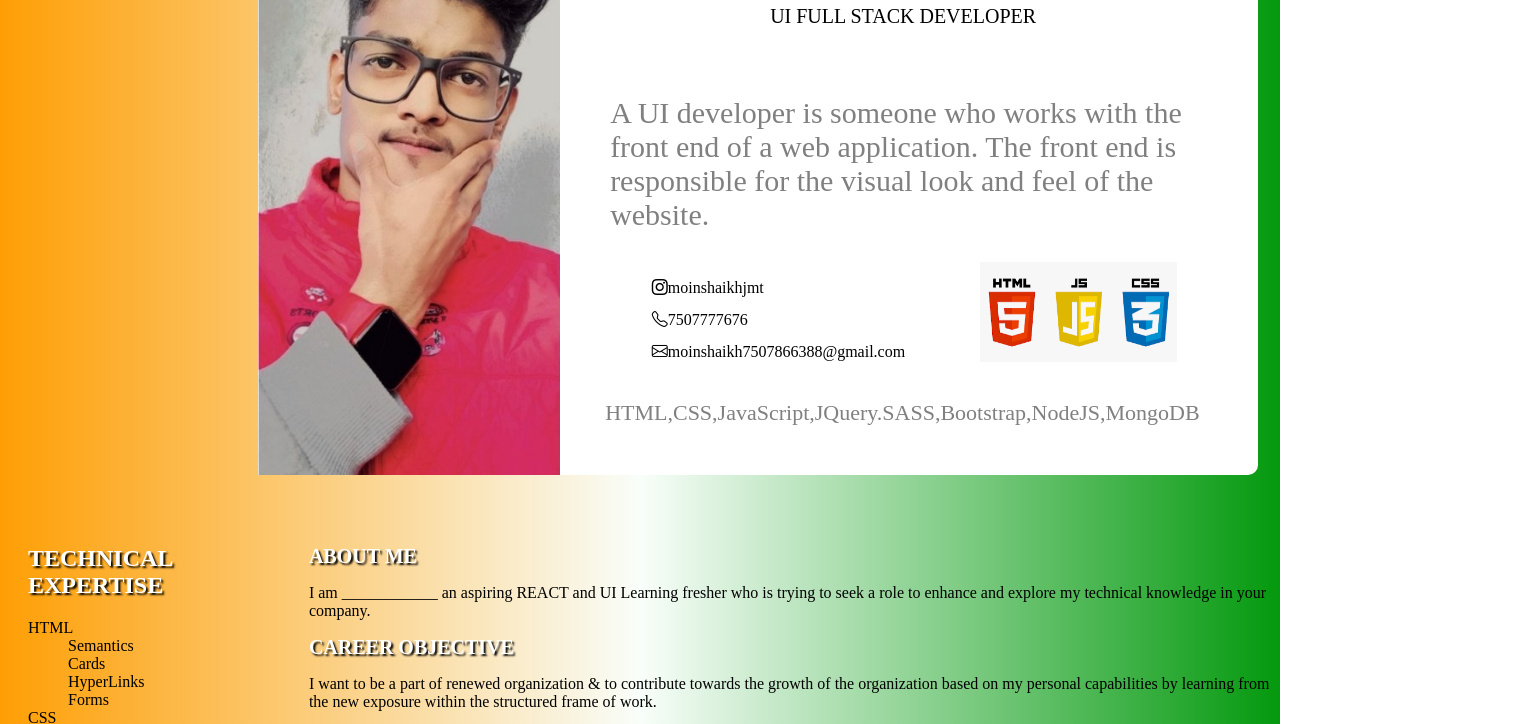
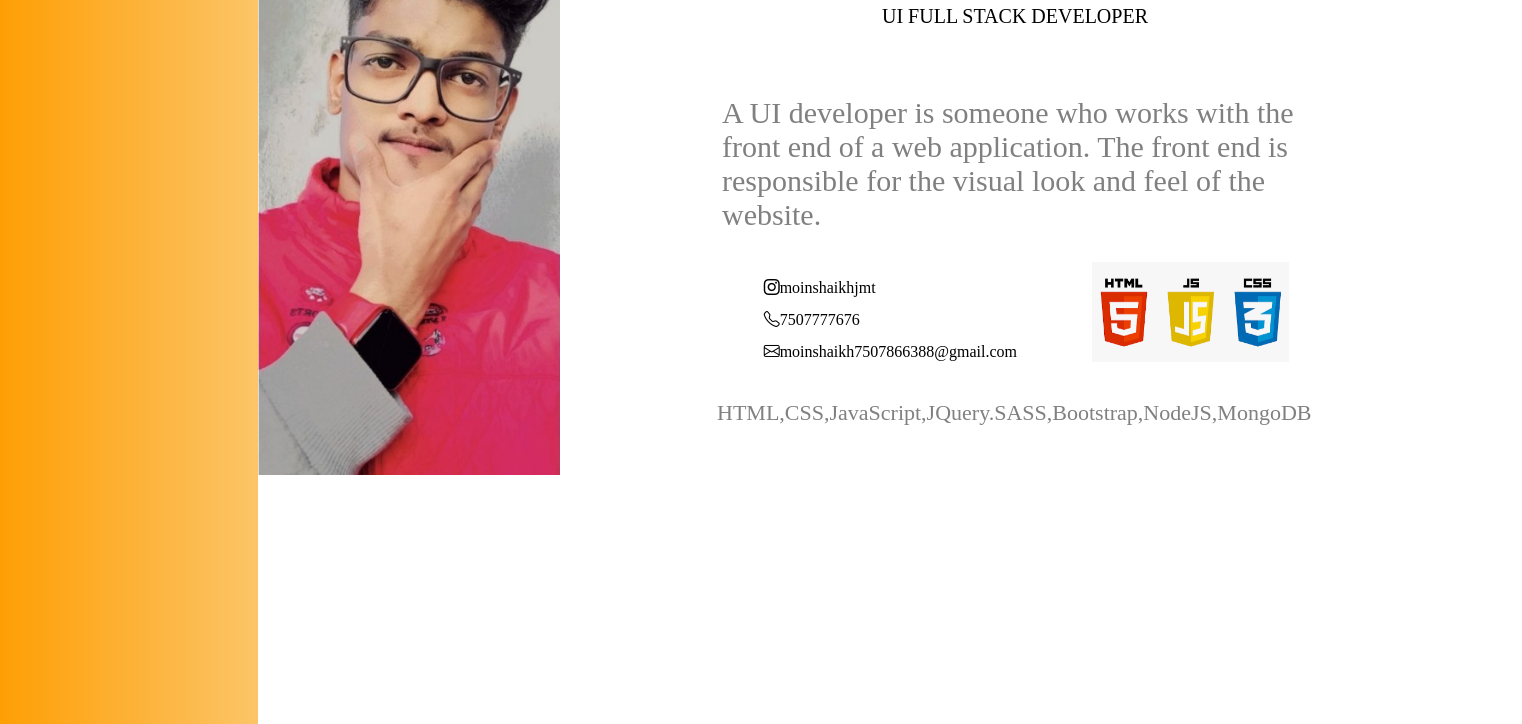
Before and after one commit to 5851moinuddin-shaikh/Portfolio, a website: page index.html in a window 1280 px wide. Shown: the part 244-968 px from the top of the page, 1522 px wide, since content can reach past the window. Drawn offline with nearby package versions, Linux system fonts and the light colour scheme.

Commit message:
Update index.html

```diff
--- a/index.html
+++ b/index.html
@@ -15,8 +15,8 @@
         }
 
         section {
-            height: 600px;
-            width: 1000px;
+            height:100%;
+            width: 100%;
             background-color: white;
             margin-left: 250px;
             margin-top: 70px;
```
